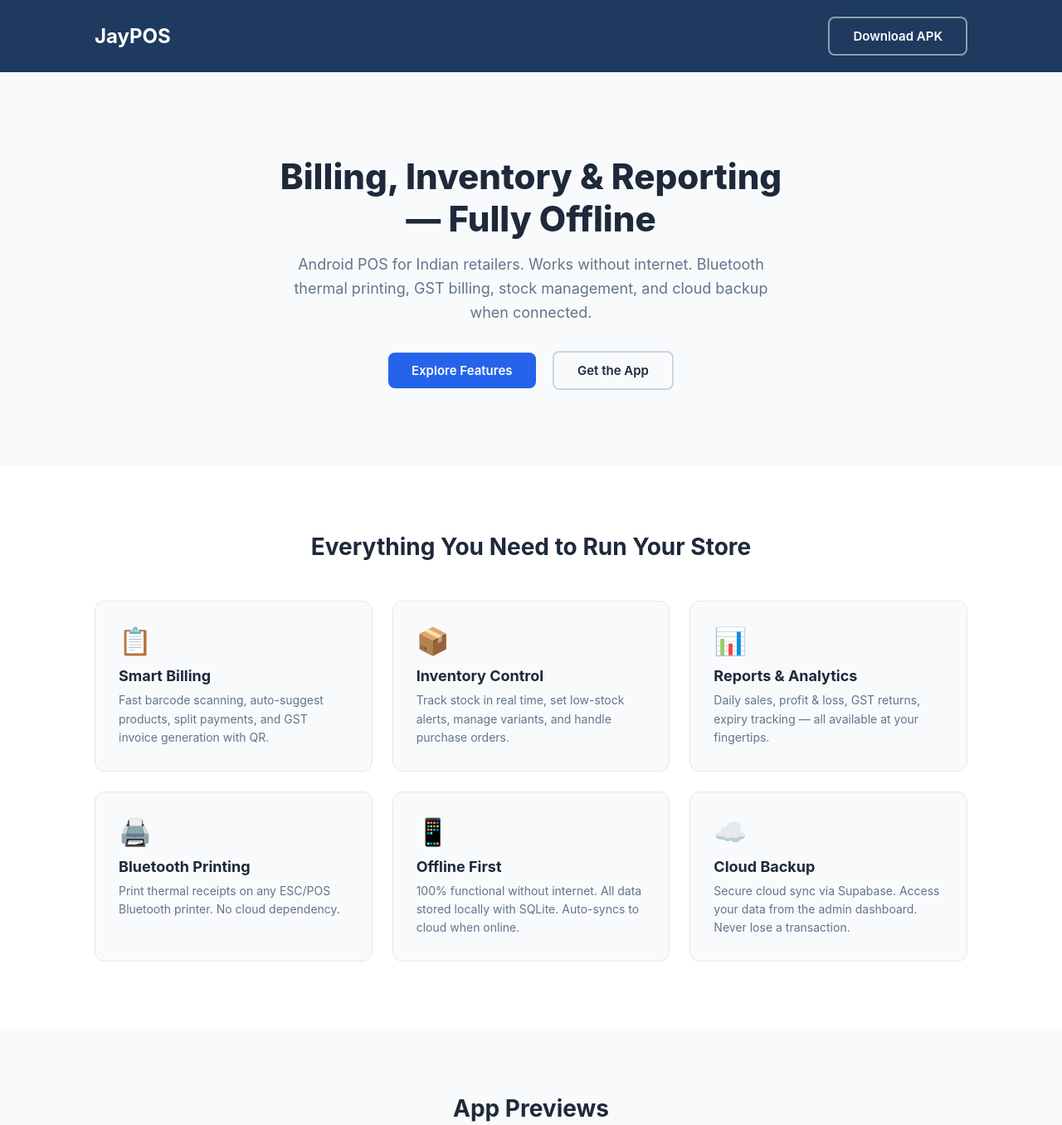
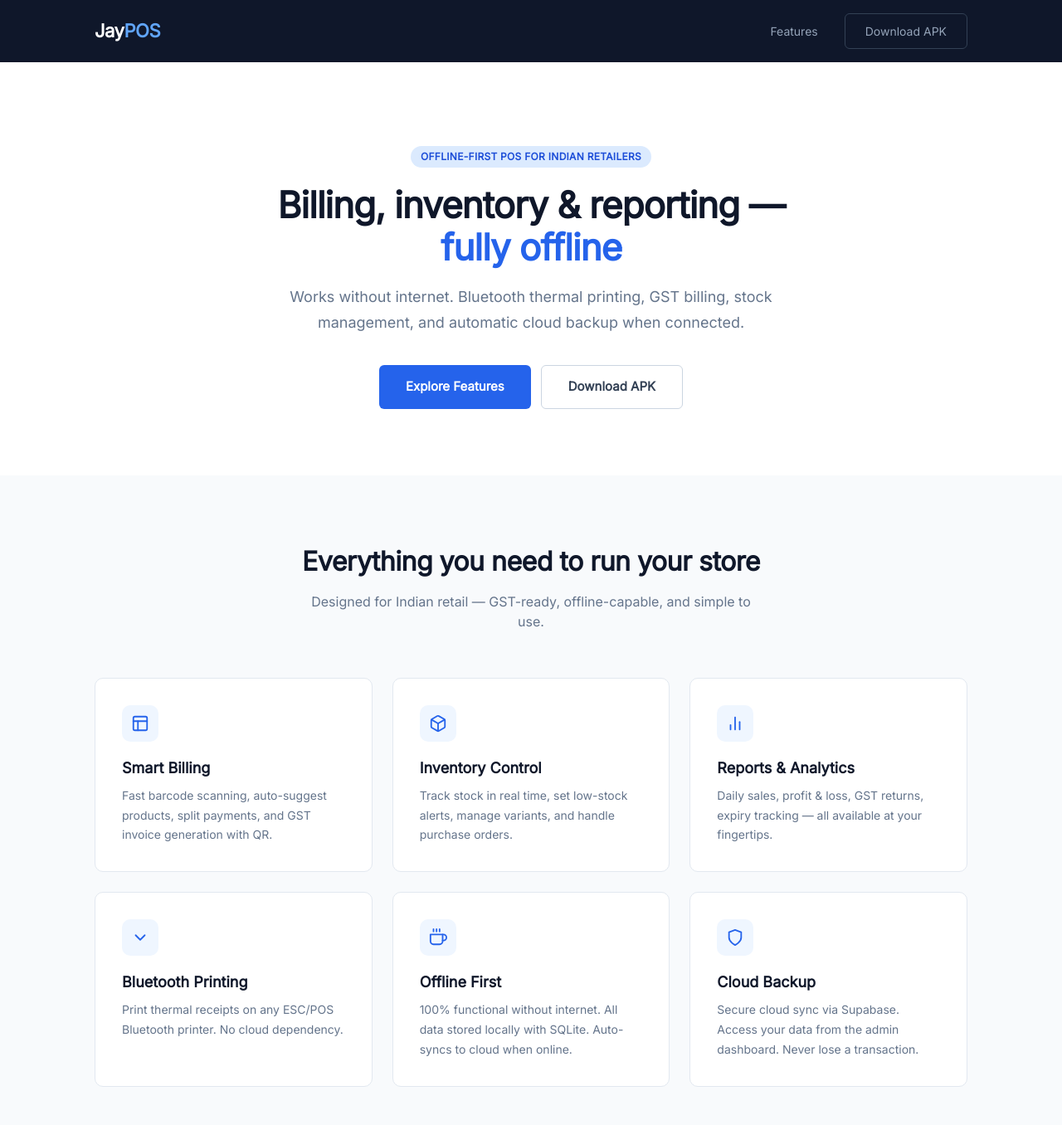
Before and after one commit to jayaswinjay-web/jaypos-website, a plain HTML site: page index.html in a window 1280 px wide. Shown: the top 1356 px of the page at 83% size. Drawn offline with Linux system fonts and the light colour scheme.

Commit message:
Redesign: professional layout with SVG icons, remove emojis

```diff
--- a/index.html
+++ b/index.html
@@ -4,94 +4,173 @@
   <meta charset="UTF-8">
   <meta name="viewport" content="width=device-width, initial-scale=1.0">
   <title>JayPOS — Offline-First POS for Indian Retailers</title>
+  <link rel="preconnect" href="https://fonts.googleapis.com">
+  <link rel="preconnect" href="https://fonts.gstatic.com" crossorigin>
+  <link href="https://fonts.googleapis.com/css2?family=Inter:opsz@14..32&display=swap" rel="stylesheet">
   <style>
     * { margin: 0; padding: 0; box-sizing: border-box; }
-    body { font-family: -apple-system, BlinkMacSystemFont, 'Segoe UI', Roboto, sans-serif; color: #1e293b; background: #f8fafc; }
+    body { font-family: 'Inter', -apple-system, BlinkMacSystemFont, 'Segoe UI', sans-serif; color: #1a1a2e; background: #ffffff; line-height: 1.5; }
     .container { max-width: 1100px; margin: 0 auto; padding: 0 24px; }
-    header { background: #1e3a5f; color: white; padding: 20px 0; }
-    header .container { display: flex; justify-content: space-between; align-items: center; }
-    header h1 { font-size: 24px; display: flex; align-items: center; gap: 10px; }
-    .btn { display: inline-block; padding: 12px 28px; border-radius: 8px; text-decoration: none; font-weight: 600; font-size: 15px; }
-    .btn-primary { background: #2563eb; color: white; }
+
+    nav { background: #0f172a; padding: 16px 0; position: sticky; top: 0; z-index: 100; }
+    nav .container { display: flex; justify-content: space-between; align-items: center; }
+    nav .logo { font-size: 22px; font-weight: 700; color: #ffffff; letter-spacing: -0.5px; }
+    nav .logo span { color: #60a5fa; }
+    nav .nav-links { display: flex; gap: 32px; align-items: center; }
+    nav .nav-links a { color: #94a3b8; text-decoration: none; font-size: 14px; font-weight: 500; transition: color 0.2s; }
+    nav .nav-links a:hover { color: #ffffff; }
+    .btn { display: inline-flex; align-items: center; padding: 10px 24px; border-radius: 6px; text-decoration: none; font-weight: 600; font-size: 14px; transition: all 0.2s; cursor: pointer; border: none; }
+    .btn-primary { background: #2563eb; color: #ffffff; }
     .btn-primary:hover { background: #1d4ed8; }
-    .btn-outline { border: 2px solid rgba(255,255,255,0.5); color: white; }
-    .hero { text-align: center; padding: 100px 0 80px; }
-    .hero h2 { font-size: 42px; font-weight: 800; margin-bottom: 16px; }
-    .hero p { font-size: 18px; color: #64748b; max-width: 600px; margin: 0 auto 32px; line-height: 1.6; }
-    .hero .btn { margin: 0 8px 12px; }
-    .features { padding: 80px 0; background: white; }
-    .features h3 { text-align: center; font-size: 28px; margin-bottom: 48px; }
-    .grid { display: grid; grid-template-columns: repeat(auto-fit, minmax(300px, 1fr)); gap: 24px; }
-    .card { background: #f8fafc; border-radius: 12px; padding: 28px; border: 1px solid #e2e8f0; }
-    .card h4 { font-size: 18px; margin-bottom: 8px; }
-    .card p { color: #64748b; font-size: 14px; line-height: 1.6; }
-    .card .icon { font-size: 32px; margin-bottom: 12px; }
-    .screenshots { padding: 80px 0; }
-    .screenshots h3 { text-align: center; font-size: 28px; margin-bottom: 48px; }
-    .screenshot-grid { display: grid; grid-template-columns: repeat(auto-fit, minmax(220px, 1fr)); gap: 20px; }
-    .screenshot-item { background: #e2e8f0; border-radius: 12px; aspect-ratio: 9/16; display: flex; align-items: center; justify-content: center; color: #94a3b8; font-size: 14px; text-align: center; padding: 20px; }
-    .cta { text-align: center; padding: 80px 0; background: #1e3a5f; color: white; }
-    .cta h3 { font-size: 28px; margin-bottom: 12px; }
-    .cta p { color: rgba(255,255,255,0.7); margin-bottom: 28px; font-size: 16px; }
-    .cta .btn-primary { background: white; color: #1e3a5f; }
+    .btn-outline-light { border: 1.5px solid #334155; color: #e2e8f0; background: transparent; }
+    .btn-outline-light:hover { border-color: #60a5fa; color: #ffffff; }
+    .btn-outline-dark { border: 1.5px solid #cbd5e1; color: #334155; background: transparent; }
+    .btn-outline-dark:hover { border-color: #2563eb; color: #2563eb; }
+    .btn-lg { padding: 14px 32px; font-size: 15px; }
+
+    .hero { padding: 100px 0 80px; text-align: center; }
+    .hero h1 { font-size: 44px; font-weight: 800; letter-spacing: -1px; line-height: 1.15; margin-bottom: 20px; color: #0f172a; }
+    .hero h1 span { color: #2563eb; }
+    .hero p { font-size: 18px; color: #64748b; max-width: 620px; margin: 0 auto 36px; line-height: 1.7; }
+    .hero .btn-group { display: flex; gap: 12px; justify-content: center; flex-wrap: wrap; }
+
+    .section { padding: 80px 0; }
+    .section-alt { background: #f8fafc; }
+    .section-header { text-align: center; margin-bottom: 56px; }
+    .section-header h2 { font-size: 32px; font-weight: 700; color: #0f172a; margin-bottom: 12px; letter-spacing: -0.5px; }
+    .section-header p { font-size: 16px; color: #64748b; max-width: 560px; margin: 0 auto; }
+
+    .features-grid { display: grid; grid-template-columns: repeat(3, 1fr); gap: 24px; }
+    @media (max-width: 900px) { .features-grid { grid-template-columns: repeat(2, 1fr); } }
+    @media (max-width: 600px) { .features-grid { grid-template-columns: 1fr; } }
+    .feature-card { padding: 32px; border-radius: 10px; border: 1px solid #e2e8f0; background: #ffffff; }
+    .feature-card .icon-wrap { width: 44px; height: 44px; border-radius: 10px; background: #eff6ff; display: flex; align-items: center; justify-content: center; margin-bottom: 18px; }
+    .feature-card .icon-wrap svg { width: 22px; height: 22px; stroke: #2563eb; fill: none; stroke-width: 2; stroke-linecap: round; stroke-linejoin: round; }
+    .feature-card h3 { font-size: 18px; font-weight: 600; color: #0f172a; margin-bottom: 8px; }
+    .feature-card p { font-size: 14px; color: #64748b; line-height: 1.7; }
+
+    .screenshots-grid { display: grid; grid-template-columns: repeat(4, 1fr); gap: 20px; }
+    @media (max-width: 800px) { .screenshots-grid { grid-template-columns: repeat(2, 1fr); } }
+    @media (max-width: 480px) { .screenshots-grid { grid-template-columns: 1fr; } }
+    .screenshot-card { background: #f1f5f9; border-radius: 10px; aspect-ratio: 9/16; display: flex; flex-direction: column; align-items: center; justify-content: center; color: #94a3b8; font-size: 13px; font-weight: 500; border: 1px solid #e2e8f0; }
+    .screenshot-card .mock-icon { width: 32px; height: 32px; border-radius: 8px; background: #e2e8f0; margin-bottom: 12px; }
+
+    .cta { padding: 80px 0; background: #0f172a; text-align: center; }
+    .cta h2 { font-size: 32px; font-weight: 700; color: #ffffff; margin-bottom: 12px; letter-spacing: -0.5px; }
+    .cta p { font-size: 16px; color: #94a3b8; max-width: 500px; margin: 0 auto 28px; }
+    .cta .btn-primary { background: #ffffff; color: #0f172a; font-size: 15px; padding: 14px 36px; }
     .cta .btn-primary:hover { background: #e2e8f0; }
-    footer { text-align: center; padding: 32px 0; color: #94a3b8; font-size: 14px; }
+    .cta .note { margin-top: 16px; font-size: 13px; color: #475569; }
+
+    footer { padding: 32px 0; text-align: center; color: #94a3b8; font-size: 13px; border-top: 1px solid #f1f5f9; }
+
+    .badge { display: inline-block; padding: 4px 12px; border-radius: 20px; font-size: 12px; font-weight: 600; background: #dbeafe; color: #1d4ed8; margin-bottom: 20px; letter-spacing: 0.3px; text-transform: uppercase; }
   </style>
 </head>
 <body>
-  <header>
+  <nav>
     <div class="container">
-      <h1> JayPOS</h1>
-      <a href="#download" class="btn btn-outline">Download APK</a>
+      <div class="logo">Jay<span>POS</span></div>
+      <div class="nav-links">
+        <a href="#features">Features</a>
+        <a href="#download" class="btn btn-outline-light">Download APK</a>
+      </div>
     </div>
-  </header>
+  </nav>
 
   <section class="hero">
     <div class="container">
-      <h2>Billing, Inventory &amp; Reporting<br>— Fully Offline</h2>
-      <p>Android POS for Indian retailers. Works without internet. Bluetooth thermal printing, GST billing, stock management, and cloud backup when connected.</p>
-      <a href="#features" class="btn btn-primary">Explore Features</a>
-      <a href="#download" class="btn btn-outline" style="border-color:#cbd5e1;color:#1e293b">Get the App</a>
-    </div>
-  </section>
-
-  <section class="features" id="features">
-    <div class="container">
-      <h3>Everything You Need to Run Your Store</h3>
-      <div class="grid">
-        <div class="card"><div class="icon">📋</div><h4>Smart Billing</h4><p>Fast barcode scanning, auto-suggest products, split payments, and GST invoice generation with QR.</p></div>
-        <div class="card"><div class="icon">📦</div><h4>Inventory Control</h4><p>Track stock in real time, set low-stock alerts, manage variants, and handle purchase orders.</p></div>
-        <div class="card"><div class="icon">📊</div><h4>Reports &amp; Analytics</h4><p>Daily sales, profit &amp; loss, GST returns, expiry tracking — all available at your fingertips.</p></div>
-        <div class="card"><div class="icon">🖨️</div><h4>Bluetooth Printing</h4><p>Print thermal receipts on any ESC/POS Bluetooth printer. No cloud dependency.</p></div>
-        <div class="card"><div class="icon">📱</div><h4>Offline First</h4><p>100% functional without internet. All data stored locally with SQLite. Auto-syncs to cloud when online.</p></div>
-        <div class="card"><div class="icon">☁️</div><h4>Cloud Backup</h4><p>Secure cloud sync via Supabase. Access your data from the admin dashboard. Never lose a transaction.</p></div>
+      <div class="badge">Offline-First POS for Indian Retailers</div>
+      <h1>Billing, inventory &amp; reporting —<br><span>fully offline</span></h1>
+      <p>Works without internet. Bluetooth thermal printing, GST billing, stock management, and automatic cloud backup when connected.</p>
+      <div class="btn-group">
+        <a href="#features" class="btn btn-primary btn-lg">Explore Features</a>
+        <a href="#download" class="btn btn-outline-dark btn-lg">Download APK</a>
       </div>
     </div>
   </section>
 
-  <section class="screenshots">
+  <section class="section section-alt" id="features">
     <div class="container">
-      <h3>App Previews</h3>
-      <div class="screenshot-grid">
-        <div class="screenshot-item">Billing Screen</div>
-        <div class="screenshot-item">Inventory</div>
-        <div class="screenshot-item">Reports</div>
-        <div class="screenshot-item">Dashboard</div>
+      <div class="section-header">
+        <h2>Everything you need to run your store</h2>
+        <p>Designed for Indian retail — GST-ready, offline-capable, and simple to use.</p>
+      </div>
+      <div class="features-grid">
+        <div class="feature-card">
+          <div class="icon-wrap">
+            <svg viewBox="0 0 24 24"><rect x="3" y="3" width="18" height="18" rx="2"/><line x1="3" y1="9" x2="21" y2="9"/><line x1="9" y1="21" x2="9" y2="9"/></svg>
+          </div>
+          <h3>Smart Billing</h3>
+          <p>Fast barcode scanning, auto-suggest products, split payments, and GST invoice generation with QR.</p>
+        </div>
+        <div class="feature-card">
+          <div class="icon-wrap">
+            <svg viewBox="0 0 24 24"><path d="M21 16V8a2 2 0 0 0-1-1.73l-7-4a2 2 0 0 0-2 0l-7 4A2 2 0 0 0 3 8v8a2 2 0 0 0 1 1.73l7 4a2 2 0 0 0 2 0l7-4A2 2 0 0 0 21 16z"/><polyline points="3.27 6.96 12 12.01 20.73 6.96"/><line x1="12" y1="22.08" x2="12" y2="12"/></svg>
+          </div>
+          <h3>Inventory Control</h3>
+          <p>Track stock in real time, set low-stock alerts, manage variants, and handle purchase orders.</p>
+        </div>
+        <div class="feature-card">
+          <div class="icon-wrap">
+            <svg viewBox="0 0 24 24"><line x1="18" y1="20" x2="18" y2="10"/><line x1="12" y1="20" x2="12" y2="4"/><line x1="6" y1="20" x2="6" y2="14"/></svg>
+          </div>
+          <h3>Reports &amp; Analytics</h3>
+          <p>Daily sales, profit &amp; loss, GST returns, expiry tracking — all available at your fingertips.</p>
+        </div>
+        <div class="feature-card">
+          <div class="icon-wrap">
+            <svg viewBox="0 0 24 24"><polyline points="6 9 12 15 18 9"/></svg>
+          </div>
+          <h3>Bluetooth Printing</h3>
+          <p>Print thermal receipts on any ESC/POS Bluetooth printer. No cloud dependency.</p>
+        </div>
+        <div class="feature-card">
+          <div class="icon-wrap">
+            <svg viewBox="0 0 24 24"><path d="M18 8h1a4 4 0 0 1 0 8h-1"/><path d="M2 8h16v9a4 4 0 0 1-4 4H6a4 4 0 0 1-4-4V8z"/><line x1="6" y1="1" x2="6" y2="4"/><line x1="10" y1="1" x2="10" y2="4"/><line x1="14" y1="1" x2="14" y2="4"/></svg>
+          </div>
+          <h3>Offline First</h3>
+          <p>100% functional without internet. All data stored locally with SQLite. Auto-syncs to cloud when online.</p>
+        </div>
+        <div class="feature-card">
+          <div class="icon-wrap">
+            <svg viewBox="0 0 24 24"><path d="M12 22s8-4 8-10V5l-8-3-8 3v7c0 6 8 10 8 10z"/></svg>
+          </div>
+          <h3>Cloud Backup</h3>
+          <p>Secure cloud sync via Supabase. Access your data from the admin dashboard. Never lose a transaction.</p>
+        </div>
+      </div>
+    </div>
+  </section>
+
+  <section class="section">
+    <div class="container">
+      <div class="section-header">
+        <h2>App screens</h2>
+        <p>Clean, intuitive interface designed for fast retail operations.</p>
+      </div>
+      <div class="screenshots-grid">
+        <div class="screenshot-card"><div class="mock-icon"></div>Billing Screen</div>
+        <div class="screenshot-card"><div class="mock-icon"></div>Inventory</div>
+        <div class="screenshot-card"><div class="mock-icon"></div>Reports</div>
+        <div class="screenshot-card"><div class="mock-icon"></div>Dashboard</div>
       </div>
     </div>
   </section>
 
   <section class="cta" id="download">
     <div class="container">
-      <h3>Get JayPOS Today</h3>
-      <p>Free trial. No credit card required. Download the APK and start billing in minutes.</p>
+      <h2>Get JayPOS today</h2>
+      <p>Free trial. No credit card required. Download and start billing in minutes.</p>
       <a href="https://iyrmmabzasmfovohbgti.supabase.co/storage/v1/object/public/website/app-release.apk" class="btn btn-primary">Download APK (29 MB)</a>
-      <p style="margin-top:16px;font-size:13px;color:rgba(255,255,255,0.5)">Android 8+ required. Enable "Install from unknown sources" in settings.</p>
+      <p class="note">Android 8+ required. Enable "Install from unknown sources" in settings.</p>
     </div>
   </section>
 
   <footer>
-    <div class="container"><p>© 2026 JayTech Solutions. All rights reserved.</p></div>
+    <div class="container">
+      <p>&copy; 2026 JayTech Solutions. All rights reserved.</p>
+    </div>
   </footer>
 </body>
 </html>
```
